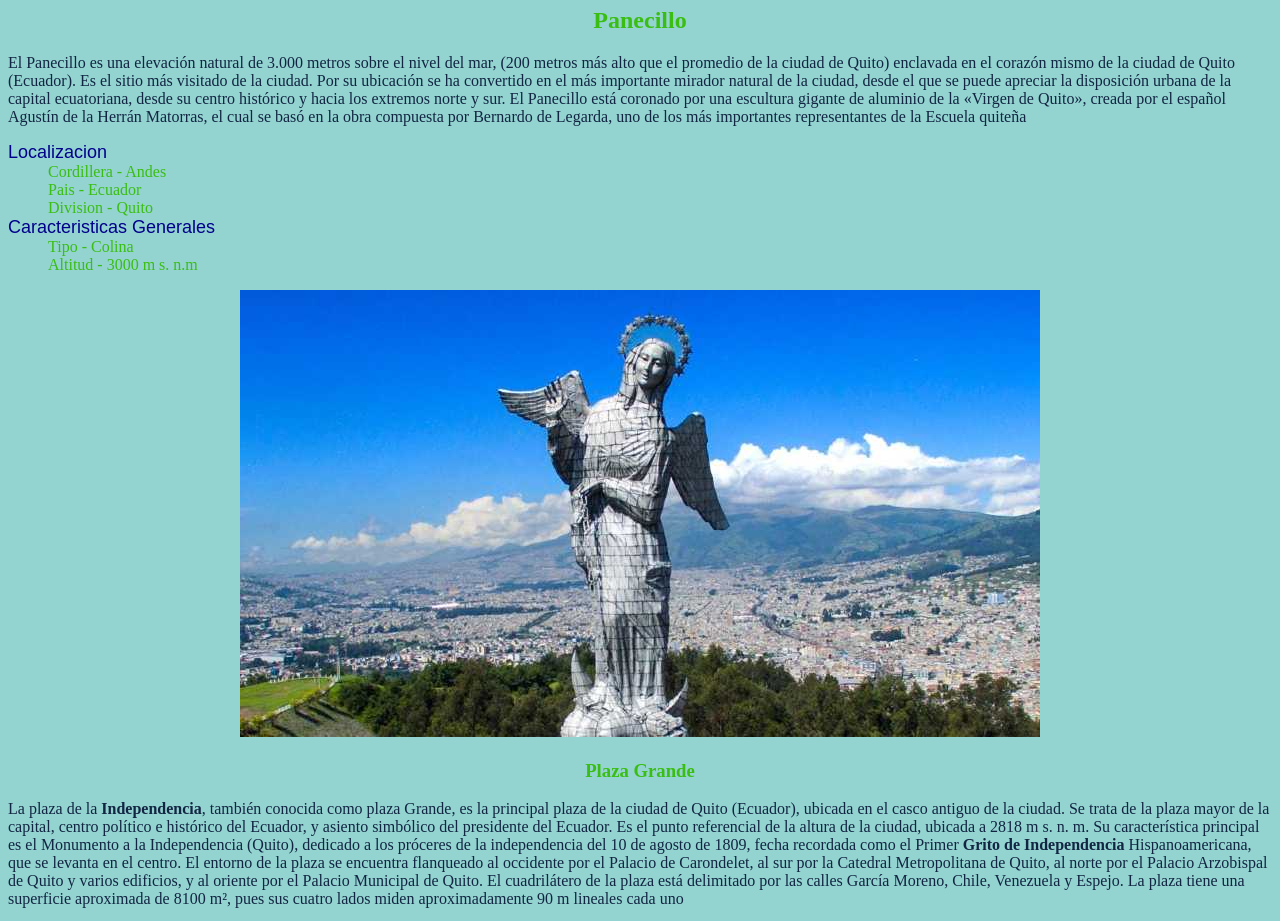
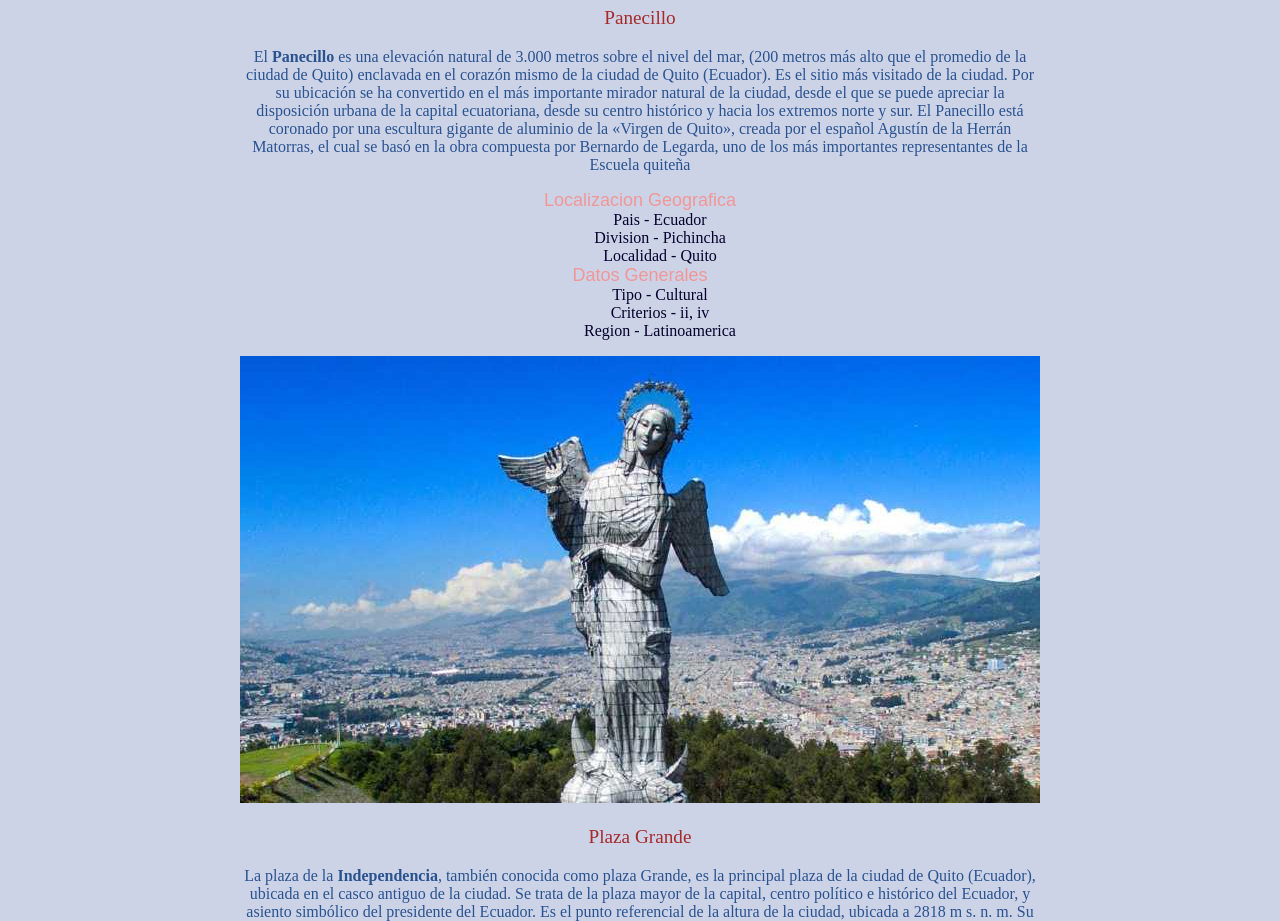
Before and after one commit to AlexJumbo/EjercicioHTML, a plain HTML site: page Index.html in a window 1280 px wide. Shown: the part 73-994 px from the top of the page. Drawn offline with Linux system fonts and the light colour scheme.

Commit message:
Actualizacion

```diff
--- a/Index.html
+++ b/Index.html
@@ -5,22 +5,44 @@
     <link rel="stylesheet" href="Style.css">
 </head>
 <body>
+    <div class="container">
+        <header>
             <center><h1>Sitios Turisticos del Ecuador</h1></center>
-    <center><h2>Panecillo</h2></center>
-    <p>El Panecillo es una elevación natural de 3.000 metros sobre el nivel del mar, (200 metros más alto que el promedio de la ciudad de Quito) enclavada en el corazón mismo de la ciudad de Quito (Ecuador). Es el sitio más visitado de la ciudad. Por su ubicación se ha convertido en el más importante mirador natural de la ciudad, desde el que se puede apreciar la disposición urbana de la capital ecuatoriana, desde su centro histórico y hacia los extremos norte y sur. El Panecillo está coronado por una escultura gigante de aluminio de la «Virgen de Quito», creada por el español Agustín de la Herrán Matorras, el cual se basó en la obra compuesta por Bernardo de Legarda, uno de los más importantes representantes de la Escuela quiteña</p>
-    <dl>
-        <dt>Localizacion</dt>
-        <dd>Cordillera - Andes</dd>
-        <dd>Pais - Ecuador</dd>
-        <dd>Division - Quito</dd>
-        <dt>Caracteristicas Generales</dt>
-        <dd>Tipo - Colina</dd>
-        <dd>Altitud - 3000 m s. n.m</dd>
+        </header>
 
+        <section>
+            <p  class="destacado">Panecillo</p>
+            <p>El <strong>Panecillo</strong> es una elevación natural de 3.000 metros sobre el nivel del mar, (200 metros más alto que el promedio de la ciudad de Quito)
+            enclavada en el corazón mismo de la ciudad de Quito (Ecuador). Es el sitio más visitado de la ciudad. Por su ubicación se ha convertido
+            en el más importante mirador natural de la ciudad, desde el que se puede apreciar la disposición urbana de la capital ecuatoriana, desde
+            su centro histórico y hacia los extremos norte y sur. El Panecillo está coronado por una escultura gigante de aluminio de la «Virgen de
+            Quito», creada por el español Agustín de la Herrán Matorras, el cual se basó en la obra compuesta por Bernardo de Legarda, uno de los más
+            importantes representantes de la Escuela quiteña
+        </p>
+             <dl    id="Localizacion">
+                <dt>Localizacion Geografica</dt>
+                <dd>Pais - Ecuador </dd>
+                <dd>Division - Pichincha</dd>
+                <dd>Localidad - Quito</dd>
+                <dt>Datos Generales</dt>
+                <dd>Tipo - Cultural</dd>
+                <dd>Criterios - ii, iv</dd>
+                <dd>Region - Latinoamerica</dd>
              </dl>
         <center><a href="https://es.wikipedia.org/wiki/El_Panecillo" target="_blank"><img src="img/panecillo.jpg" alt="sitio"></a></center>
-    <center><h3>Plaza Grande</h3></center>
-    <p>La plaza de la <strong>Independencia</strong>, también conocida como plaza Grande, es la principal plaza de la ciudad de Quito (Ecuador), ubicada en el casco antiguo de la ciudad. Se trata de la plaza mayor de la capital, centro político e histórico del Ecuador, y asiento simbólico del presidente del Ecuador. Es el punto referencial de la altura de la ciudad, ubicada a 2818 m s. n. m. Su característica principal es el Monumento a la Independencia (Quito), dedicado a los próceres de la independencia del 10 de agosto de 1809, fecha recordada como el Primer <strong>Grito de Independencia</strong> Hispanoamericana, que se levanta en el centro. El entorno de la plaza se encuentra flanqueado al occidente por el Palacio de Carondelet, al sur por la Catedral Metropolitana de Quito, al norte por el Palacio Arzobispal de Quito y varios edificios, y al oriente por el Palacio Municipal de Quito. El cuadrilátero de la plaza está delimitado por las calles García Moreno, Chile, Venezuela y Espejo. La plaza tiene una superficie aproximada de 8100 m², pues sus cuatro lados miden aproximadamente 90 m lineales cada uno</p>
+        </section>
+
+        <section>
+            <p  class="destacado">Plaza Grande</p>
+                 <p>La plaza de la <strong>Independencia</strong>, también conocida como plaza Grande, es la principal plaza de la ciudad de Quito (Ecuador),
+                ubicada en el casco antiguo de la ciudad. Se trata de la plaza mayor de la capital, centro político e histórico del Ecuador, y asiento
+                simbólico del presidente del Ecuador. Es el punto referencial de la altura de la ciudad, ubicada a 2818 m s. n. m. Su característica
+                principal es el Monumento a la Independencia (Quito), dedicado a los próceres de la independencia del 10 de agosto de 1809, fecha recordada
+                como el Primer <strong>Grito de Independencia</strong> Hispanoamericana, que se levanta en el centro. El entorno de la plaza se encuentra
+                flanqueado al occidente por el Palacio de Carondelet, al sur por la Catedral Metropolitana de Quito, al norte por el Palacio Arzobispal de
+                Quito y varios edificios, y al oriente por el Palacio Municipal de Quito. El cuadrilátero de la plaza está delimitado por las calles García
+                Moreno, Chile, Venezuela y Espejo. La plaza tiene una superficie aproximada de 8100 m², pues sus cuatro lados miden aproximadamente 90 m
+                lineales cada uno</p>
                 <dl>
                     <dt>Localizacion Geografica</dt>
                     <dd>Pais - Ecuador </dd>
@@ -33,5 +55,12 @@
 
                 </dl>
             <center><a  href="https://es.wikipedia.org/wiki/Plaza_de_la_Independencia_(Quito)" target="_blank"><img src="img/PlazaGrande.jpg" width="500"> </a></center>
+        </section>
+        <footer>
+            <p>Diseñado por: Alexander Jumbo</p>
+        </footer>
+
+    </div>
+
 </body>
 </html>
--- a/Style.css
+++ b/Style.css
@@ -1,11 +1,11 @@
 body{
-    color: rgb(59, 190, 19);
-    background-color: rgb(147, 211, 208);
+    color: rgb(221, 67, 101);
+    background-color: rgb(204, 211, 231);
     font-family: 'Times New Roman', Times, serif;
 }
 
 p{
-    color: #122542;
+    color: #29528f;
     font-family: 'Times New Roman', Times, serif;
 }
 
@@ -20,7 +20,29 @@ ul{
 }
 
 dt{
-    color: darkblue;
+    color: rgb(241, 151, 151);
     font-family: Arial, Helvetica, sans-serif;
     font-size: large;
 }
+
+footer{
+    text-align: center;
+}
+
+.destacado{
+    color: brown;
+    font-family: 'Times New Roman', Times, serif;
+    font-size: larger;
+}
+
+#Localizacion{
+    color: rgb(2, 1, 43);
+    font-family: 'Times New Roman', Times, serif;
+    font-size: medium;
+}
+
+.container{
+    text-align: center;
+    max-width: 800px;
+    margin: 0 auto;
+}
```
Lines whose indentation alone changed are shown as unchanged.
